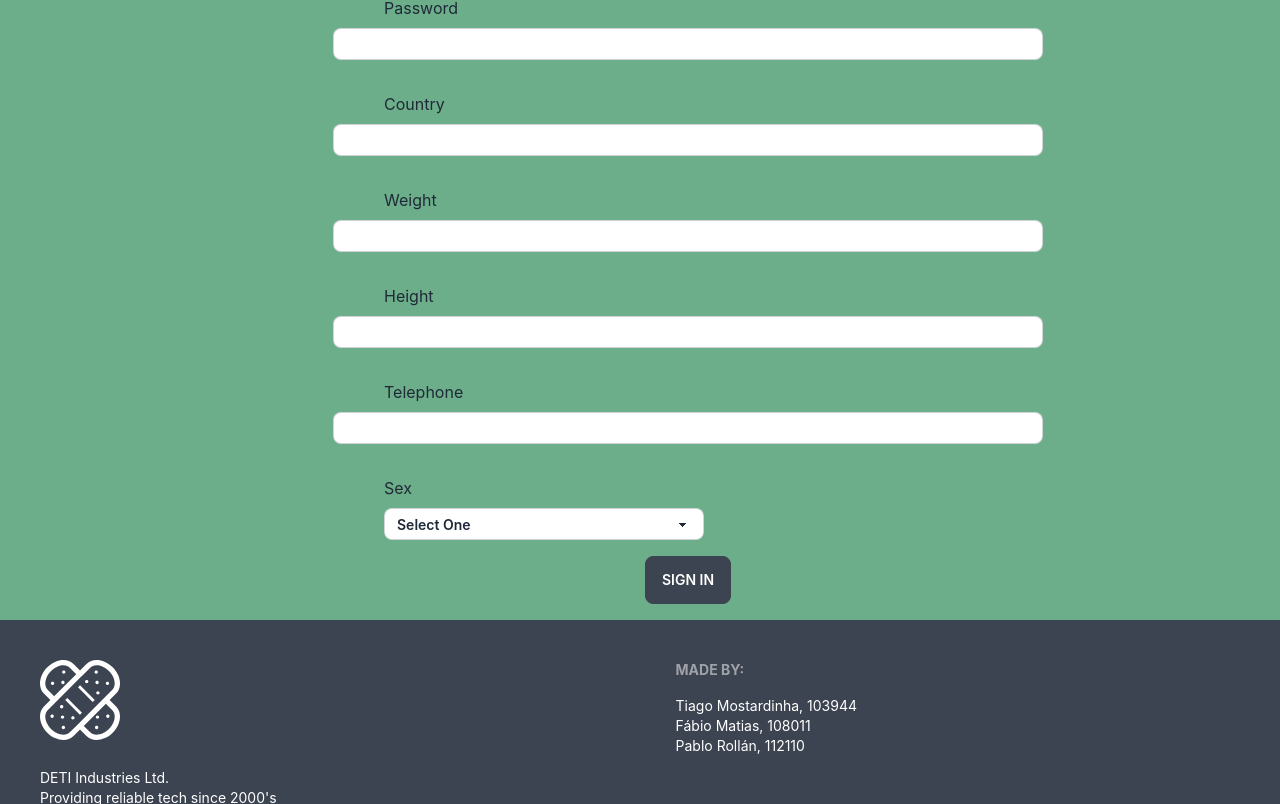
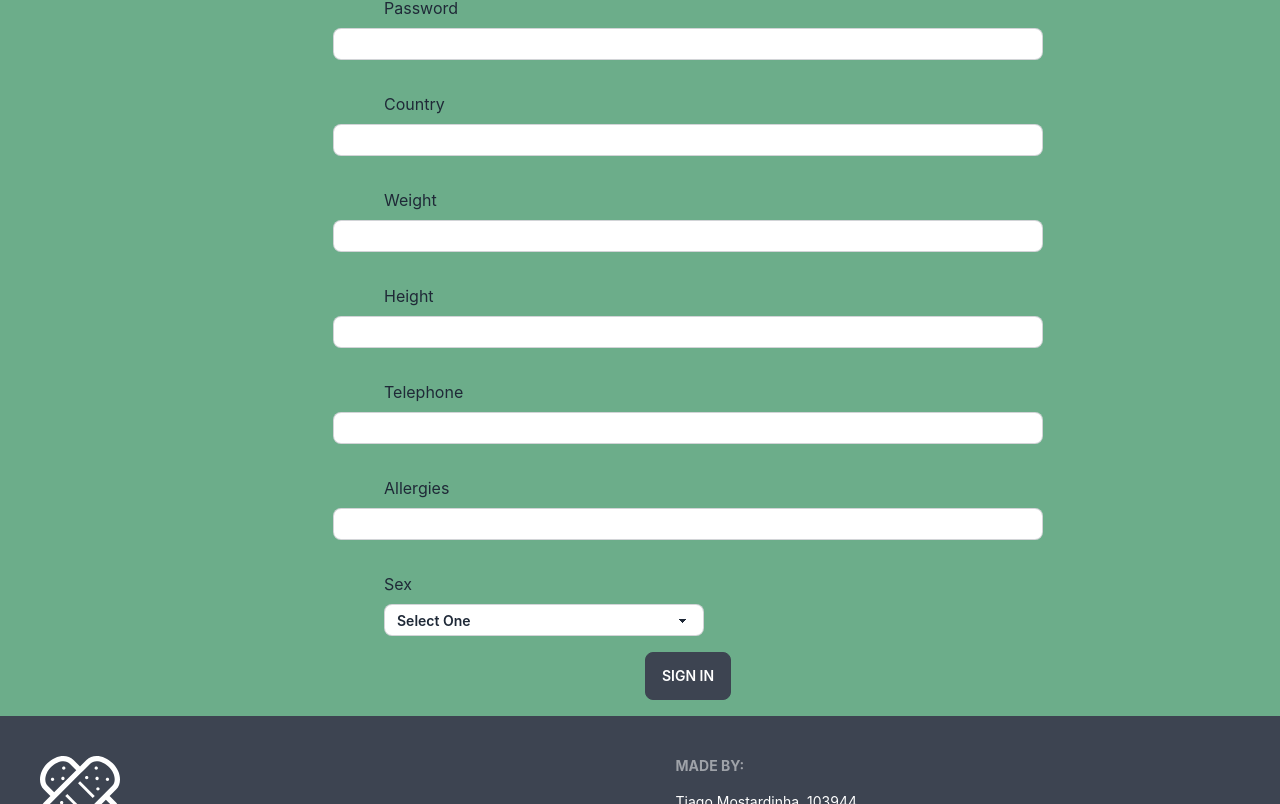
Before and after one commit to TiagoMostardinha/ihc-project, a React (Create React App) app: page /signin in a window 1280 px wide. Shown: the part 372-1176 px from the top of the page. Built offline with nearby package versions, Linux system fonts and the light colour scheme.

Commit message:
SignIn done

```diff
--- a/src/App.js
+++ b/src/App.js
@@ -26,8 +26,12 @@ function App() {
   //   ],
   //   "id": 1
   // }
+//if (!localStorage.getItem("user")) user = null else user = JSON.parse(localStorage.getItem("user"));
+  let user = null;
+  if (localStorage.getItem("user")) {
+    user = JSON.parse(localStorage.getItem("user"));
+  }
 
-  let user = null;
 
   return (
     <Router>
--- a/src/Navbar.js
+++ b/src/Navbar.js
@@ -12,8 +12,8 @@ const NavBar = ({user}) => {
             </div>
             <div className="flex-none">
                 <ul className="menu menu-horizontal px-1">
-                    {!user && <li><Link to='/'>Log-in</Link></li>}
-                    {!user && <li><Link to='/'>Sign-in</Link></li>}
+                    {!user && <li><Link to='/login'>Log-in</Link></li>}
+                    {!user && <li><Link to='/signin'>Sign-in</Link></li>}
 
                     {user && <li><Link to='/'>
                         <svg xmlns="http://www.w3.org/2000/svg" className="h-5 w-5" fill="none" viewBox="0 0 24 24" stroke="currentColor"><path strokeLinecap="round" strokeLinejoin="round" strokeWidth="2" d="M21 21l-6-6m2-5a7 7 0 11-14 0 7 7 0 0114 0z" /></svg>
--- a/src/SignIn.js
+++ b/src/SignIn.js
@@ -27,6 +27,7 @@ const SignIn = () => {
             weight: document.getElementById('weight').value,
             height: document.getElementById('height').value,
             telephone: document.getElementById('telephone').value,
+            allergies: document.getElementById('allergies').value,
             gender: selectedValue.gender,
 
 
@@ -38,6 +39,7 @@ const SignIn = () => {
       };
       useEffect(() => {
         // Log the updated user object to the console whenever the state changes
+        localStorage.setItem("user", JSON.stringify(user));
         const userFromStorage = JSON.parse(localStorage.getItem("user"));
         console.log(userFromStorage);
       }, [user]);
@@ -91,6 +93,12 @@ const SignIn = () => {
                 <input type="text" placeholder="" className="input input-bordered input-sm w-3/5" id='telephone'/>
             </div>
             <div class="container mx-sm pl-96 pt-4 pb-2">
+                <h1>Allergies</h1>
+            </div>
+            <div class="container mx-lg flex justify-center pb-4 pl-24">
+                <input type="text" placeholder="" className="input input-bordered input-sm w-3/5" id='allergies'/>
+            </div>
+            <div class="container mx-sm pl-96 pt-4 pb-2">
                 <h1>Sex</h1>
             </div>
             <div class="container mx-lg pl-96 pb-4">
```
